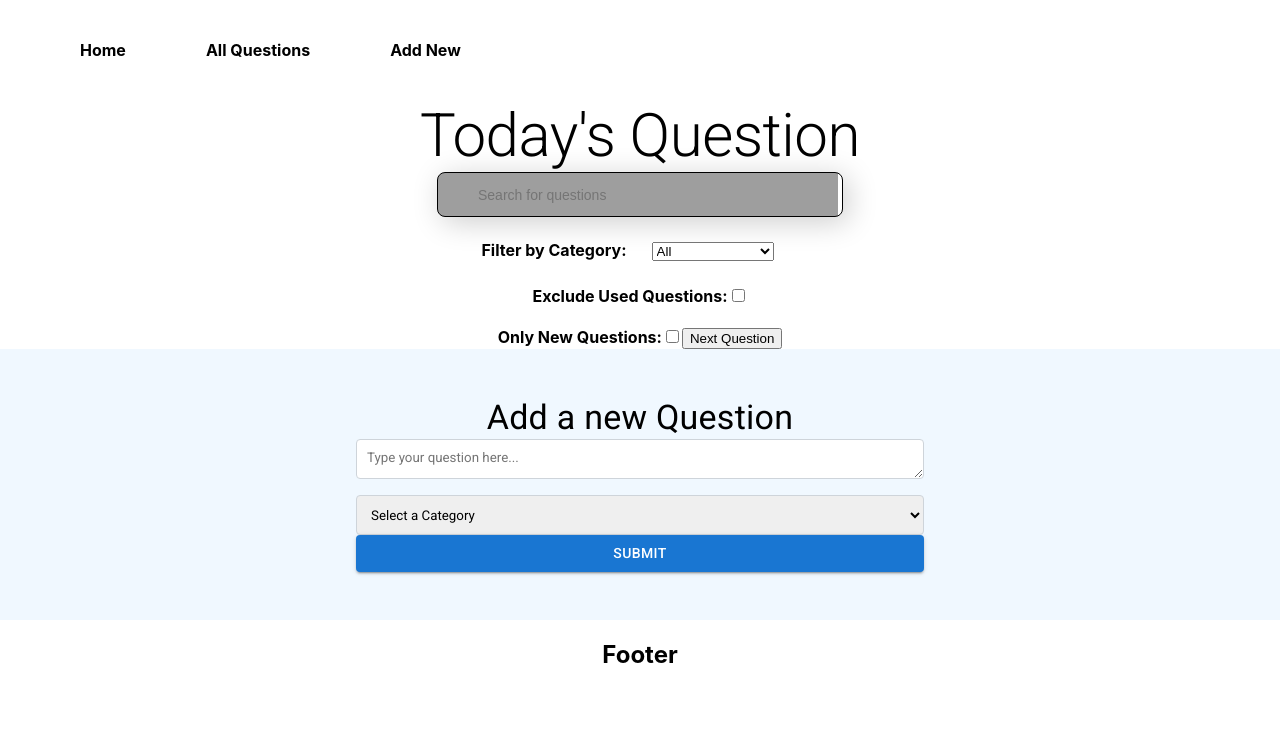
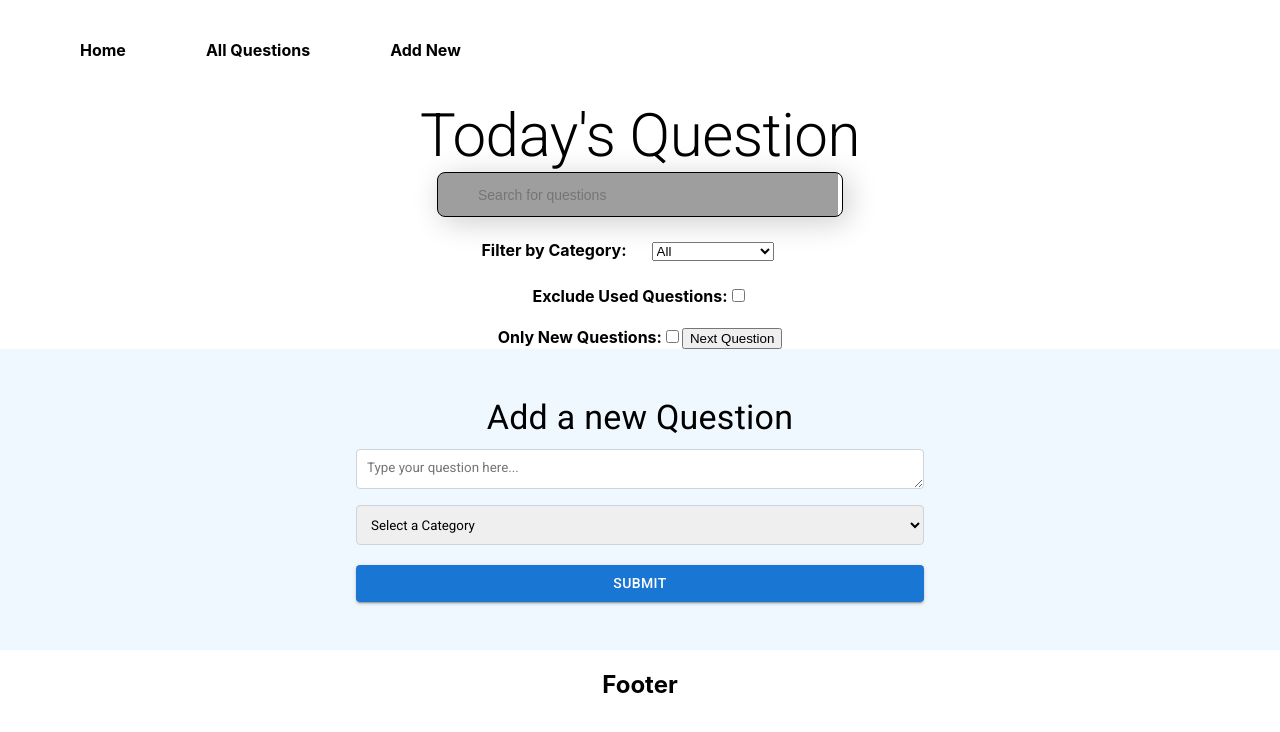
Before and after one commit to l33krys/react-question-of-the-day, a React (Create React App) app: page /questions in a window 1280 px wide. Shown: the top 732 px of the page. Built offline with nearby package versions, Linux system fonts and the light colour scheme; data requests are answered from the project's data file; grey boxes are pictures that could not be loaded.

Commit message:
reset form is working now

```diff
--- a/src/components/AddQuestionForm.js
+++ b/src/components/AddQuestionForm.js
@@ -91,9 +91,10 @@ const AddQuestionForm = ({ handleNewQuestion }) => {
                 )
                 .required("Required"),
             })}
-            onSubmit={(values, { setSubmitting }) => {
+            onSubmit={(values, { setSubmitting, resetForm }) => {
               handleSubmit(values);
               setSubmitting(false);
+              resetForm();
             }}
           >
             <Form>
@@ -105,6 +106,7 @@ const AddQuestionForm = ({ handleNewQuestion }) => {
                     type="text"
                     placeholder="Type your question here..."
                     className="question-input"
+                    style={{ marginTop: "10px" }}
                   />
                 </Grid>
                 <Grid item xs={12}>
@@ -123,6 +125,7 @@ const AddQuestionForm = ({ handleNewQuestion }) => {
                 variant="contained"
                 color="primary"
                 fullWidth
+                style={{ marginTop: "20px" }}
               >
                 Submit
               </Button>
```
